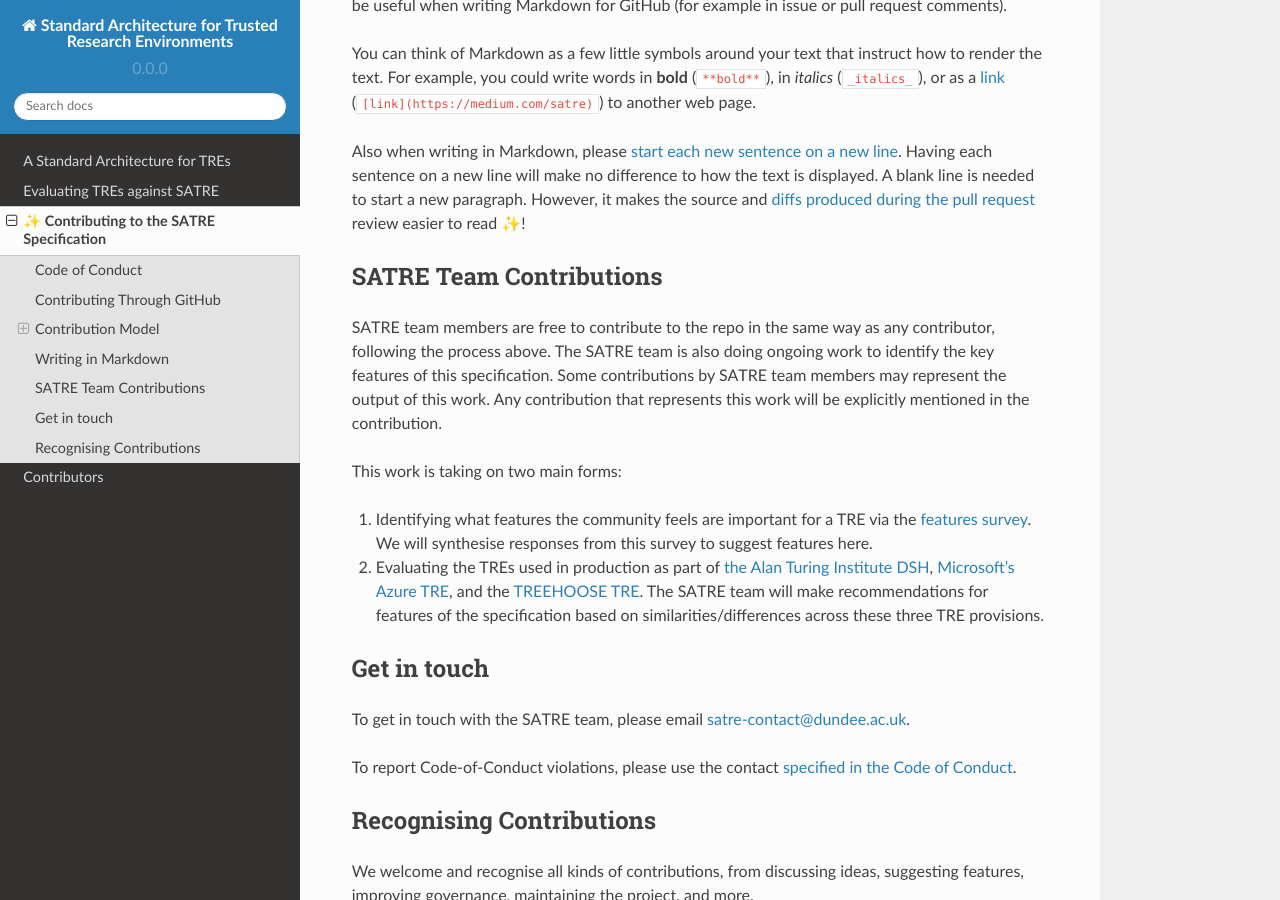
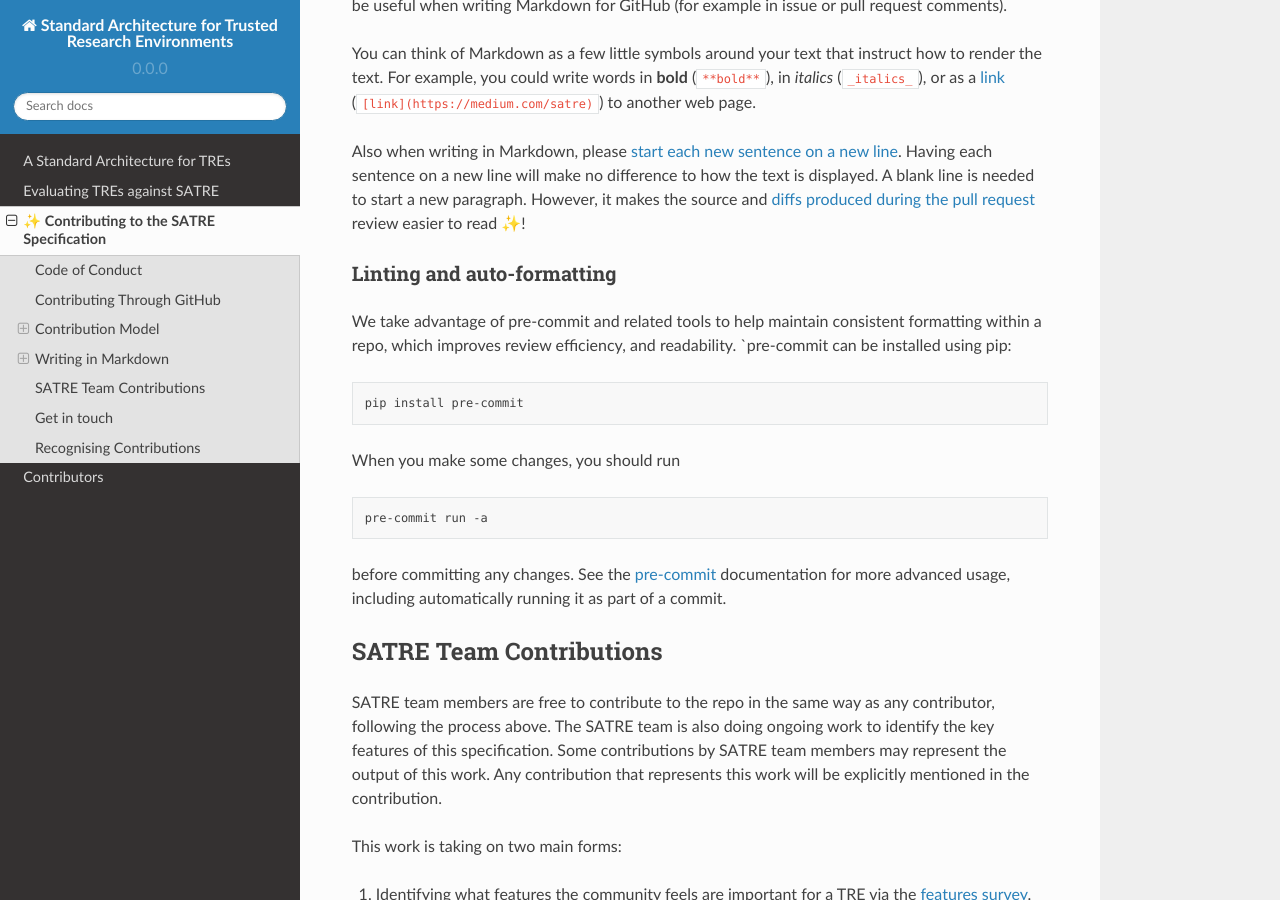
Before and after one commit to sa-tre/satre-specification, a Sphinx documentation site: the page built from docs/source/contributing.md, in a window 1280 px wide and 900 px high, scrolled down 2827 px. Built offline with Sphinx 7.4.7 and the Read the Docs theme 2.0.0, drawn with Linux system fonts in a browser that asks for light colours.

Commit message:
Add pre-commit to contributing.md

````diff
--- a/docs/source/contributing.md
+++ b/docs/source/contributing.md
@@ -110,6 +110,25 @@ Having each sentence on a new line will make no difference to how the text is di
 A blank line is needed to start a new paragraph.
 However, it makes the source and [diffs produced during the pull request](https://help.github.com/en/articles/about-comparing-branches-in-pull-requests) review easier to read ✨!
 
+### Linting and auto-formatting
+
+We take advantage of pre-commit and related tools to help maintain consistent formatting within a repo, which improves review efficiency, and readability.
+`pre-commit can be installed using pip:
+
+```sh
+pip install pre-commit
+```
+
+When you make some changes, you should run
+
+```sh
+pre-commit run -a
+```
+
+before committing any changes.
+See the [pre-commit](https://pre-commit.com/) documentation for more advanced usage, including automatically running it as part of a commit.
+
+
 ## SATRE Team Contributions
 
 SATRE team members are free to contribute to the repo in the same way as any contributor, following the process above.
````
